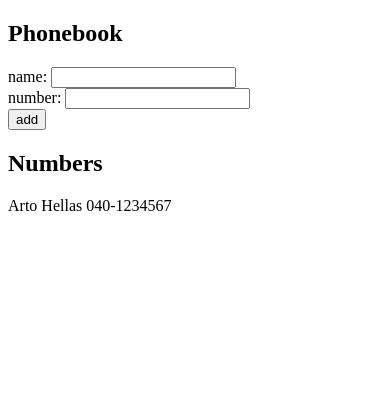
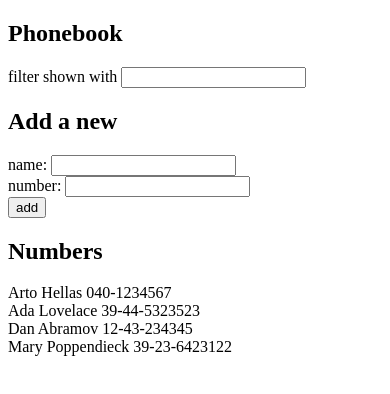
Before and after one commit to OmarBaltaji/Full-Stack-Open-Part-2, a React (Create React App) app in the folder the-phonebook/: page / in a window 390 px wide. Shown: the top 394 px of the page. Built offline with nearby package versions, Linux system fonts and the light colour scheme.

Commit message:
The Phonebook step 4

```diff
--- a/the-phonebook/src/App.js
+++ b/the-phonebook/src/App.js
@@ -2,14 +2,21 @@
 
 function App() {
   const [persons, setPersons] = useState([
-    { name: 'Arto Hellas', number: '040-1234567' }
+    { name: 'Arto Hellas', number: '040-1234567', id: 1 },
+    { name: 'Ada Lovelace', number: '39-44-5323523', id: 2 },
+    { name: 'Dan Abramov', number: '12-43-234345', id: 3 },
+    { name: 'Mary Poppendieck', number: '39-23-6423122', id: 4 }
+
   ]);
   const [newName, setNewName] = useState('');
   const [newNumber, setNewNumber] = useState('');
+  const [filteredPersons, setFilteredPersons] = useState([]);
+  const [filterText, setFilterText] = useState('');
 
   const handleOnSubmit = (event) => {
     event.preventDefault();
     const newPersonObject = {
+      id: persons.length + 1,
       name: newName,
       number: newNumber,
     };
@@ -28,6 +35,12 @@
     }
 
     setPersons(persons.concat(newPersonObject));
+
+    const newPersonNameWithNumber = newPersonObject.name.toLowerCase() + ' ' + newPersonObject.number;
+
+    if(filterText && newPersonNameWithNumber.includes(filterText)) {
+      setFilteredPersons(filteredPersons.concat(newPersonObject));
+    }
   }
 
   const handleOnChange = (event, source) => {
@@ -43,9 +56,36 @@
     }
   }
 
+  const handleSearchOnChange = (event) => {
+    const filterTextToLowerCase = event.target.value.toLowerCase();
+    setFilterText(filterTextToLowerCase);
+    const filteredArray = persons.filter(person => {
+      let personName = person.name.toLowerCase();
+      let personNameWithNumber = personName + ' ' + person.number;
+      return personNameWithNumber.includes(filterTextToLowerCase);
+    });
+    setFilteredPersons(filteredArray);
+  }
+
+  const showAllOrFiltered = () => {
+    return filterText ? filteredPersons.map(person =>
+      <div key={person.id}>
+        {person.name} {person.number}
+      </div>)
+    : persons.map(person =>
+      <div key={person.id}>
+        {person.name} {person.number}
+      </div>)
+  }
+
   return (
     <div>
       <h2>Phonebook</h2>
+      <div>
+        <span>filter shown with </span>
+        <input value={filterText} onChange={handleSearchOnChange} />
+      </div>
+      <h2>Add a new</h2>
       <form onSubmit={handleOnSubmit}>
         <div>
           name: <input value={newName} onChange={(event) => handleOnChange(event, 'name')} />
@@ -59,7 +99,9 @@
       </form>
       <h2>Numbers</h2>
 
-      <div>{persons.map(person => <div key={person.name}>{person.name} {person.number}</div>)}</div>
+      <div>
+        {showAllOrFiltered()}
+      </div>
     </div>
   );
 }
```
